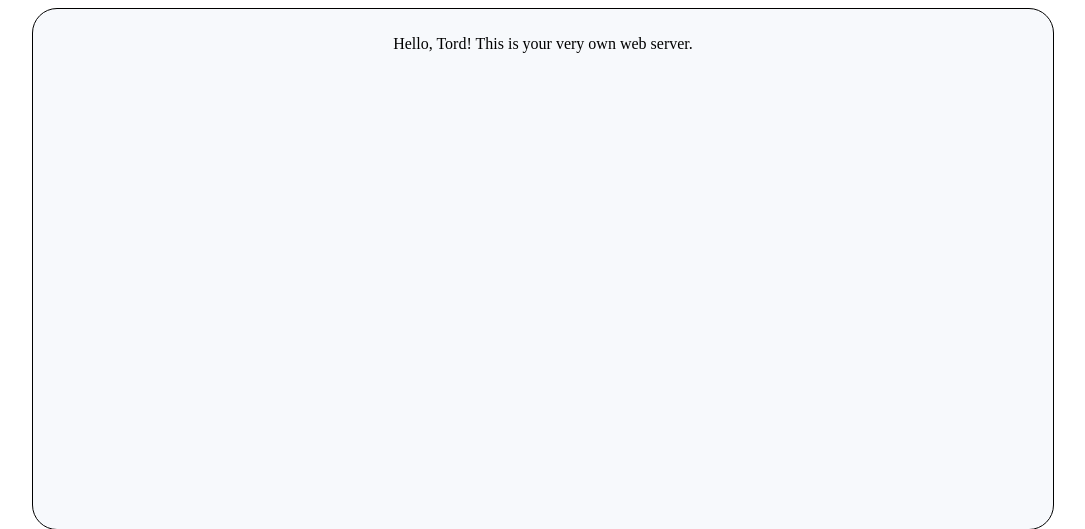
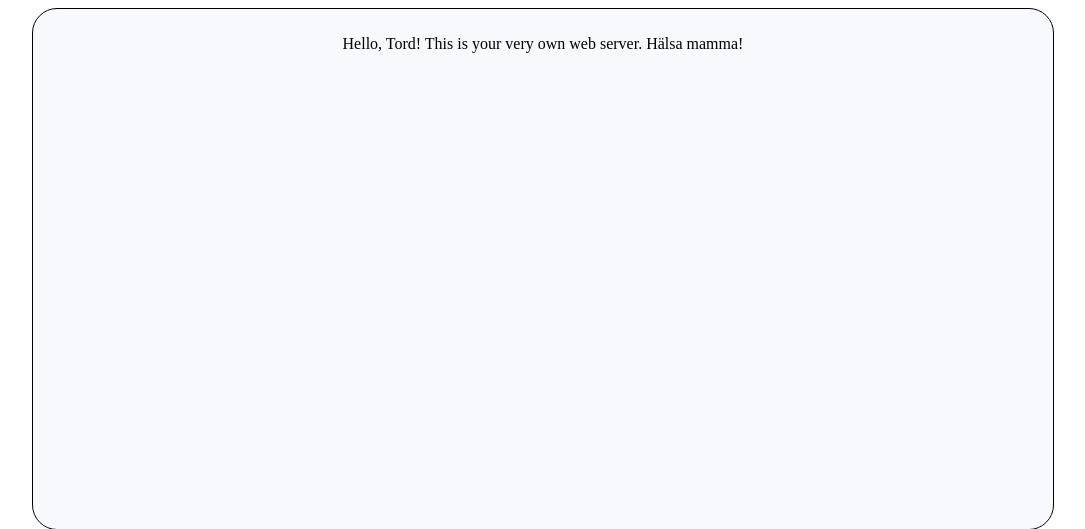
Before and after one commit to agneholmen/temperature, a Django app: template data/templates/data/home.html in a window 1280 px wide. Shown: the top 529 px of the page, without its empty margins (97-1182 px from the left). Run offline with Django 3.2, Linux system fonts and the light colour scheme; the template is opened without the code that fills it, so the values that code supplies are empty.

Commit message:
New update

```diff
--- a/data/templates/data/home.html
+++ b/data/templates/data/home.html
@@ -4,6 +4,6 @@
 
 {% block content %}
 <div class="container">
-    <p>Hello, Tord! This is your very own web server.</p>
+    <p>Hello, Tord! This is your very own web server. Hälsa mamma!</p>
 </div>
 {% endblock content %}
```
